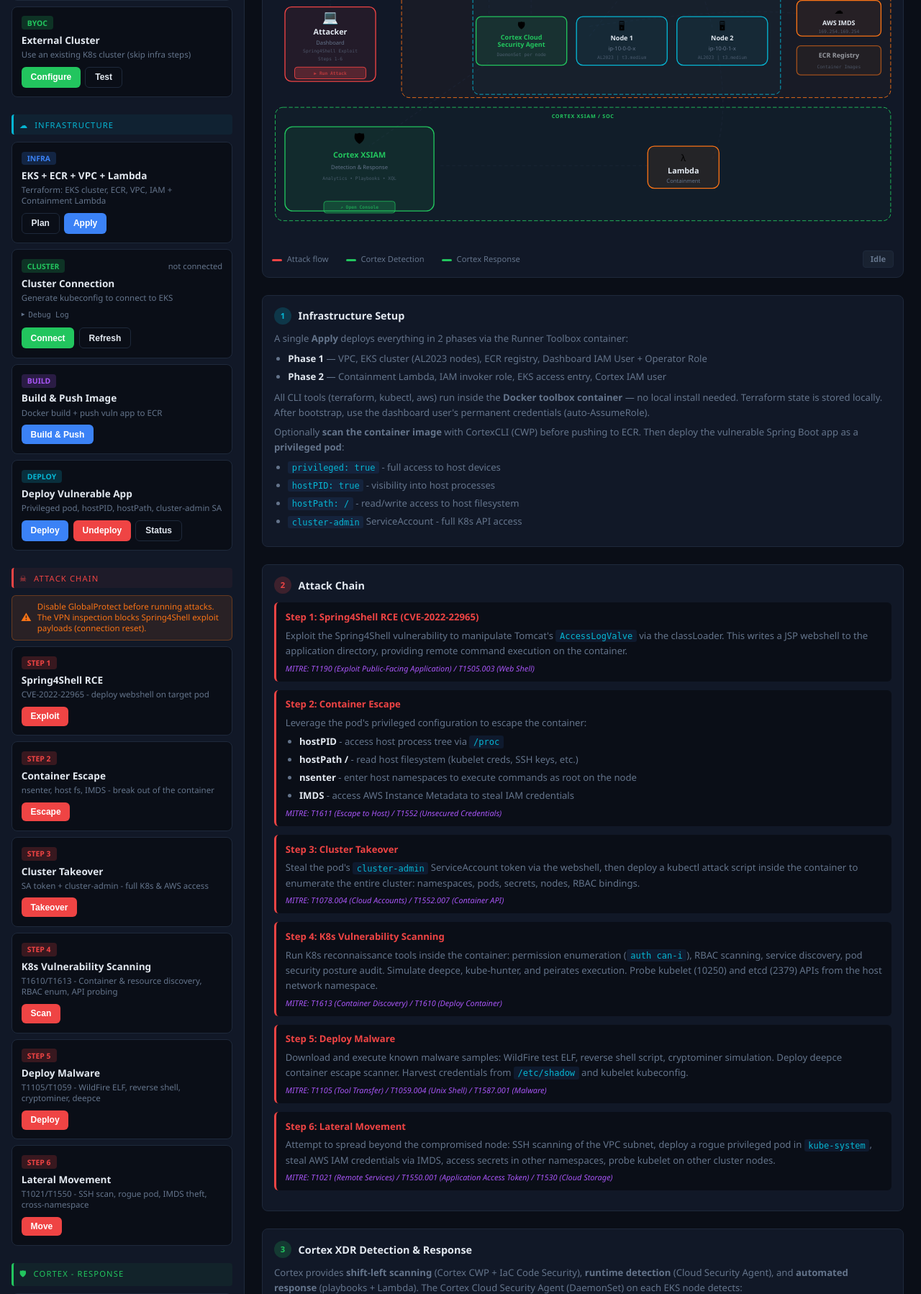
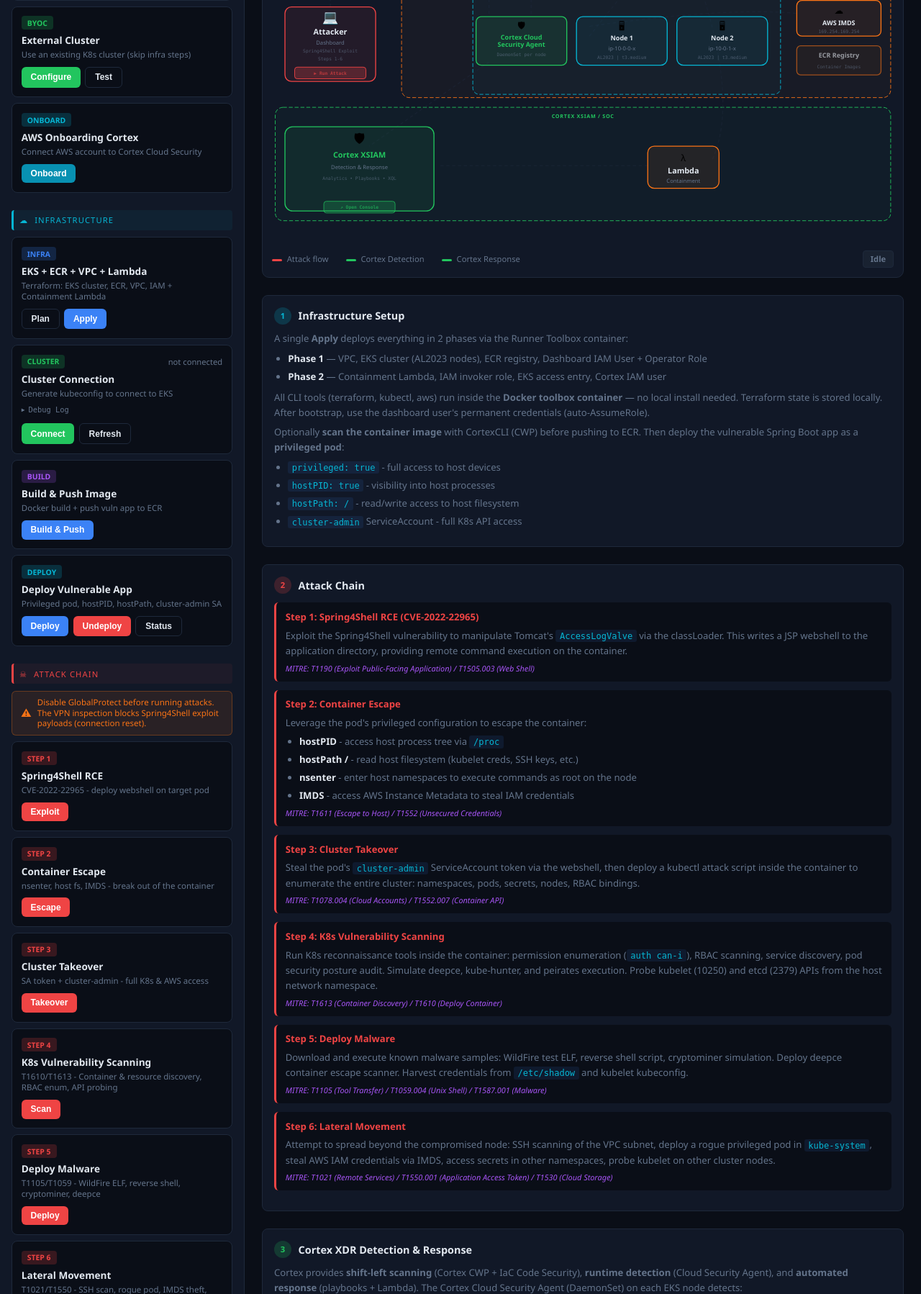
Before and after one commit to cortex-cloud-demo/K8s-Container-Escape-Demo, a Flask app: page / in a window 1280 px wide. Shown: the part 495-2293 px from the top of the page at 72% size. Run offline with Flask 3, Linux system fonts and the light colour scheme.

Commit message:
AWS Onboarding in Cortex

```diff
--- a/dashboard/app.py
+++ b/dashboard/app.py
@@ -11,6 +11,7 @@
 import zipfile
 import urllib.request
 import urllib.error
+import urllib.parse
 
 from flask import Flask, jsonify, render_template, request
 
@@ -3020,6 +3021,138 @@
     return jsonify(posture)
 
 
+@app.route("/api/onboarding/aws", methods=["POST"])
+def onboarding_aws():
+    """Onboard AWS to Cortex Cloud Security via CloudFormation deployed with the AWS CLI."""
+    if not cortex_settings.get("api_key"):
+        return jsonify({"status": "error", "message": "Cortex credentials not configured."}), 400
+
+    # Resolve AWS account ID and region
+    env = os.environ.copy()
+    env.update(get_aws_env())
+    region = aws_credentials.get("aws_region") or "eu-west-3"
+
+    try:
+        sts = subprocess.run(
+            "aws sts get-caller-identity --output json",
+            shell=True, capture_output=True, text=True, env=env,
+        )
+        if sts.returncode != 0:
+            return jsonify({"status": "error", "message": f"AWS STS failed: {sts.stderr.strip()}"}), 400
+        identity = json.loads(sts.stdout)
+        account_id = identity.get("Account", "unknown")
+    except Exception as e:
+        return jsonify({"status": "error", "message": f"Failed to get AWS identity: {e}"}), 500
+
+    instance_name = f"AWS-{account_id}"
+
+    payload = {
+        "request_data": {
+            "scope": "ACCOUNT",
+            "scan_mode": "MANAGED",
+            "instance_name": instance_name,
+            "cloud_provider": "AWS",
+            "cloud_partition": "COMMERCIAL",
+            "custom_resources_tags": [],
+            "collection_configuration": {
+                "audit_logs": {
+                    "enabled": True,
+                    "collection_method": "AUTOMATED",
+                    "data_events": True,
+                }
+            },
+            "scope_modifications": {
+                "regions": {"enabled": False},
+            },
+            "additional_capabilities": {
+                "xsiam_analytics": True,
+                "data_security_posture_management": True,
+                "registry_scanning": True,
+                "registry_scanning_options": {"type": "ECR"},
+                "serverless_scanning": True,
+                "agentless_disk_scanning": True,
+            },
+        }
+    }
+
+    result, status_code = cortex_json_request(
+        "/public_api/v1/cloud_onboarding/create_instance_template", payload
+    )
+
+    if status_code != 200:
+        return jsonify(result), status_code
+
+    # Parse CloudFormation parameters from the console link fragment
+    # Link format: https://console.aws.amazon.com/cloudformation/home?region=X#/stacks/create/review?templateURL=...&stackName=...&param_Foo=Bar
+    try:
+        resp_data = json.loads(result.get("response", "{}"))
+        cf_link = resp_data.get("reply", {}).get("automated", {}).get("link", "")
+        tracking_guid = resp_data.get("reply", {}).get("automated", {}).get("tracking_guid", "")
+    except Exception:
+        return jsonify({"status": "error", "message": "Failed to parse Cortex API response."}), 500
+
+    if not cf_link:
+        return jsonify({"status": "error", "message": "Cortex API returned no CloudFormation link."}), 500
+
+    parsed = urllib.parse.urlparse(cf_link)
+    fragment = parsed.fragment  # e.g. /stacks/create/review?templateURL=...&stackName=...
+    qs = fragment.split("?", 1)[1] if "?" in fragment else ""
+    params = urllib.parse.parse_qs(qs, keep_blank_values=True)
+
+    template_url = params.get("templateURL", [""])[0]
+    stack_name = params.get("stackName", [f"CortexCloud-{account_id}"])[0]
+
+    # Collect param_* entries as CloudFormation --parameters
+    cf_params = []
+    for key, values in params.items():
+        if key.startswith("param_"):
+            cf_params.append(f"ParameterKey={key[6:]},ParameterValue={values[0]}")
+
+    params_arg = ""
+    if cf_params:
+        params_arg = "--parameters " + " ".join(f'"{p}"' for p in cf_params)
+
+    script = f"""
+set -e
+echo "=== Cortex Cloud Onboarding ==="
+echo "Account   : {account_id}"
+echo "Region    : {region}"
+echo "Stack     : {stack_name}"
+echo "Tracking  : {tracking_guid}"
+echo ""
+
+echo "Creating CloudFormation stack..."
+aws cloudformation create-stack \\
+  --stack-name "{stack_name}" \\
+  --template-url "{template_url}" \\
+  --capabilities CAPABILITY_IAM CAPABILITY_NAMED_IAM CAPABILITY_AUTO_EXPAND \\
+  {params_arg} \\
+  --region "{region}" \\
+  --output json
+
+echo ""
+echo "Waiting for stack to complete (this may take a few minutes)..."
+aws cloudformation wait stack-create-complete \\
+  --stack-name "{stack_name}" \\
+  --region "{region}"
+
+echo ""
+echo "Stack creation complete."
+aws cloudformation describe-stacks \\
+  --stack-name "{stack_name}" \\
+  --region "{region}" \\
+  --query "Stacks[0].StackStatus" \\
+  --output text
+"""
+
+    task_id = create_task(
+        name="AWS Onboarding — Cortex Cloud Security",
+        command=script,
+        env_extra=get_aws_env(),
+    )
+    return jsonify({"status": "ok", "task_id": task_id})
+
+
 @app.route("/api/tasks/<task_id>", methods=["GET"])
 def get_task(task_id):
     task = tasks.get(task_id)
--- a/dashboard/static/css/style.css
+++ b/dashboard/static/css/style.css
@@ -404,6 +404,7 @@
 .step-number.attack { background: rgba(239, 68, 68, 0.2); color: var(--accent-red); }
 .step-number.cortex { background: rgba(34, 197, 94, 0.2); color: #22c55e; }
 .step-number.destroy { background: rgba(249, 115, 22, 0.2); color: var(--accent-orange); }
+.step-number.onboard { background: rgba(6, 182, 212, 0.2); color: var(--accent-cyan); }
 
 .warning-banner {
     display: flex;
@@ -1053,6 +1054,46 @@
     color: white;
 }
 .btn-cortex:hover:not(:disabled) { background: #15803d; }
+
+.btn-onboard {
+    background: #0891b2;
+    color: white;
+}
+.btn-onboard:hover:not(:disabled) { background: #0e7490; }
+
+/* ─── AWS Onboarding Modal ────────────────────── */
+.onboarding-info-row {
+    display: flex;
+    align-items: center;
+    gap: 0.75rem;
+    padding: 0.35rem 0;
+    border-bottom: 1px solid #1e293b;
+}
+.onboarding-info-label {
+    font-size: 0.75rem;
+    color: var(--text-dim);
+    width: 90px;
+    flex-shrink: 0;
+}
+.onboarding-info-value {
+    font-size: 0.8rem;
+    color: var(--accent-cyan);
+    font-family: monospace;
+    word-break: break-all;
+}
+.onboarding-log {
+    background: #0d1117;
+    border: 1px solid #1e293b;
+    border-radius: 6px;
+    padding: 0.75rem;
+    max-height: 200px;
+    overflow-y: auto;
+    font-family: monospace;
+    font-size: 0.75rem;
+    color: var(--text-primary);
+    margin: 0.75rem 0;
+    white-space: pre-wrap;
+}
 
 /* ─── Playbook Steps List (sidebar) ───────────── */
 
--- a/dashboard/static/js/app.js
+++ b/dashboard/static/js/app.js
@@ -2674,6 +2674,54 @@
 
 // ─── External Cluster (BYOC) ─────────────────────────────────────────────────
 
+// ─── AWS Onboarding Cortex ───────────────────────────────────────────────────
+
+async function runAwsOnboarding() {
+    openTab('terminal');
+    termWriteHeader('AWS Onboarding — Cortex Cloud Security');
+    termWrite('Generating onboarding template from Cortex API...\n\n');
+
+    const statusEl = document.getElementById('onboarding-status');
+    statusEl.textContent = 'running...';
+    statusEl.style.color = '#f97316';
+
+    try {
+        const res = await fetch('/api/onboarding/aws', {
+            method: 'POST',
+            headers: { 'Content-Type': 'application/json' },
+            body: JSON.stringify({}),
+        });
+        const data = await res.json();
+
+        if (data.task_id) {
+            startPolling(data.task_id);
+            const poll = setInterval(async () => {
+                try {
+                    const tr = await fetch(`/api/tasks/${data.task_id}`);
+                    const task = await tr.json();
+                    if (task.status === 'success') {
+                        clearInterval(poll);
+                        statusEl.textContent = 'done';
+                        statusEl.style.color = '#22c55e';
+                    } else if (task.status === 'error') {
+                        clearInterval(poll);
+                        statusEl.textContent = 'error';
+                        statusEl.style.color = '#ef4444';
+                    }
+                } catch (e) { clearInterval(poll); }
+            }, 2000);
+        } else {
+            termWrite(`ERROR: ${data.message || 'Unknown error'}\n`);
+            statusEl.textContent = 'error';
+            statusEl.style.color = '#ef4444';
+        }
+    } catch (e) {
+        termWrite(`Request failed: ${e.message}\n`);
+        statusEl.textContent = 'error';
+        statusEl.style.color = '#ef4444';
+    }
+}
+
 function openByocSettings() {
     document.getElementById('byoc-modal').classList.add('visible');
     // Load current settings
--- a/dashboard/templates/index.html
+++ b/dashboard/templates/index.html
@@ -139,6 +139,17 @@
                 <div class="step-actions">
                     <button class="btn btn-success" onclick="openByocSettings()">Configure</button>
                     <button class="btn btn-ghost" onclick="testByocCluster()">Test</button>
+                </div>
+            </div>
+            <div class="step-card" id="card-onboarding-settings">
+                <div class="step-header">
+                    <span class="step-number onboard">ONBOARD</span>
+                    <span class="step-status" id="onboarding-status"></span>
+                </div>
+                <div class="step-name">AWS Onboarding Cortex</div>
+                <div class="step-desc">Connect AWS account to Cortex Cloud Security</div>
+                <div class="step-actions">
+                    <button class="btn btn-onboard" onclick="runAwsOnboarding()">Onboard</button>
                 </div>
             </div>
         </div>
@@ -2386,6 +2397,7 @@
     </div>
 </div>
 
+
 <!-- ─── Destroy Modal ──────────────────────────── -->
 <div class="modal-overlay" id="destroy-modal">
     <div class="modal">
```
